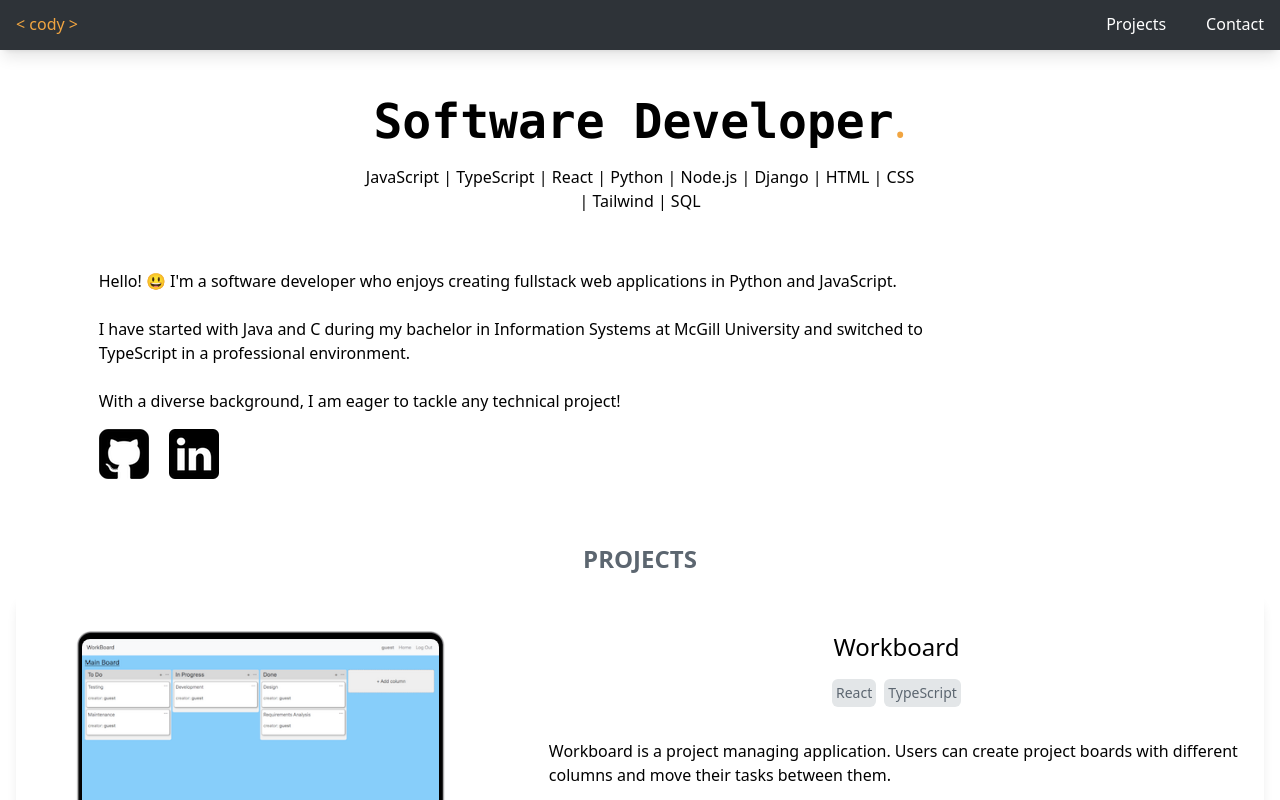
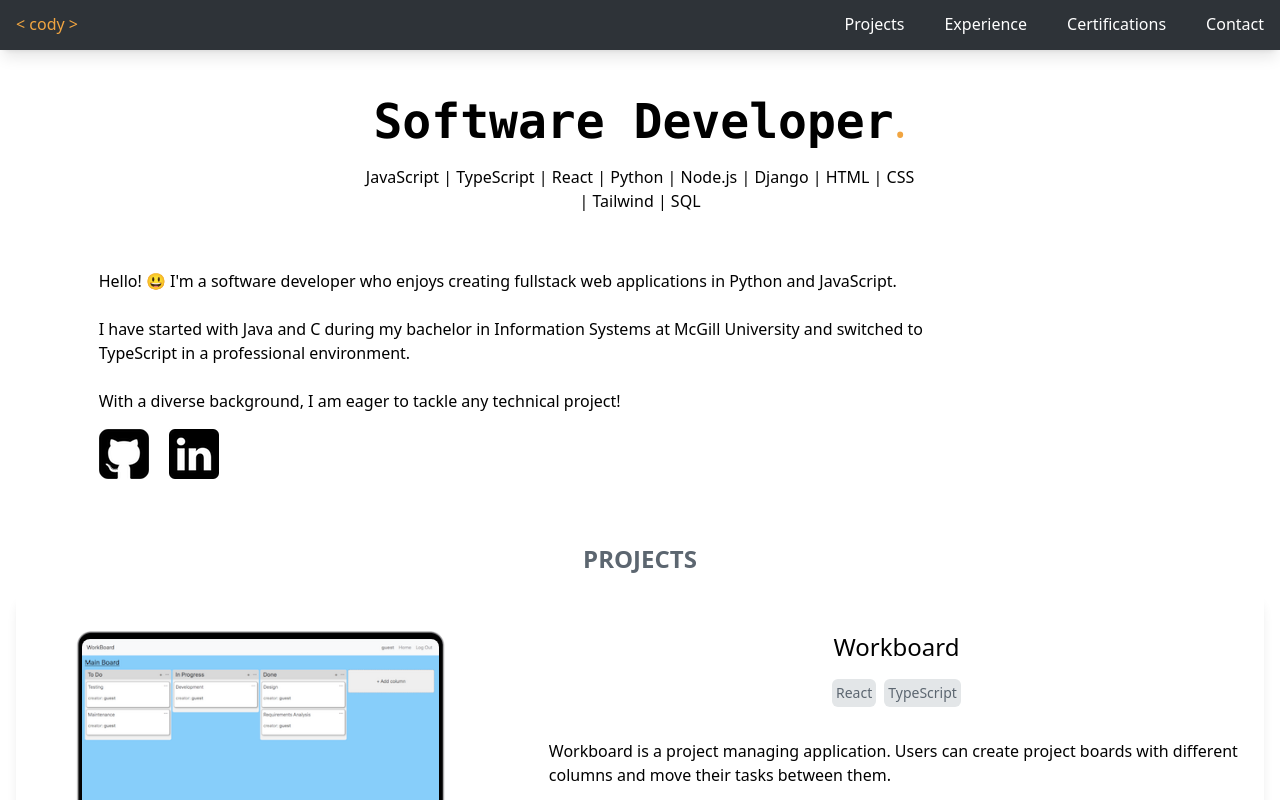
Before and after one commit to Cody06/Portfolio, a Next.js app: page / in a window 1280 px wide. Shown: the top 800 px of the page. Built offline with nearby package versions, Linux system fonts and the light colour scheme.

Commit message:
Refactor TopNav and DropdownMenu

```diff
--- a/src/components/Landing/components/DropdownMenu.tsx
+++ b/src/components/Landing/components/TopNav/DropdownMenu.tsx
@@ -1,20 +1,20 @@
 import { FontAwesomeIcon } from '@fortawesome/react-fontawesome';
 import { faBars } from '@fortawesome/free-solid-svg-icons';
 import React, { useEffect, useRef, useState } from 'react';
-import { Button } from '../types';
+import { Button } from '../../types';
 
 interface Props {
     buttonsList: Button[];
 }
 
 const DropdownMenu: React.FC<Props> = ({ buttonsList }) => {
-    const [isDropdownOpen, setIsDropdownOpen] = useState(false);
-    const nodeRef = useRef<HTMLUListElement>(null);
+    const [isOpen, setOpen] = useState(false);
+    const nodeRef = useRef<HTMLDivElement>(null);
 
     // TODO: Revisit this type
     const handleClickOutside = (event: any) => {
         if (nodeRef.current && !nodeRef.current.contains(event.target)) {
-            return setIsDropdownOpen(false);
+            return setOpen(false);
         }
     };
 
@@ -24,17 +24,14 @@ const DropdownMenu: React.FC<Props> = ({ buttonsList }) => {
     });
 
     const dropdown = (
-        <ul
-            ref={nodeRef}
-            className="absolute -right-3 bg-primary-120 p-3 space-y-2 rounded-b-md shadow-lg"
-        >
+        <ul className="absolute -right-3 bg-primary-120 p-3 space-y-2 rounded-b-md shadow-lg">
             {buttonsList.map((button) => (
                 <li key={button.id}>
                     <button
                         className="text-white"
                         onClick={() => {
                             button.onClick();
-                            setIsDropdownOpen(false);
+                            setOpen(false);
                         }}
                     >
                         {button.name}
@@ -45,16 +42,16 @@ const DropdownMenu: React.FC<Props> = ({ buttonsList }) => {
     );
 
     return (
-        <>
+        <div ref={nodeRef}>
             <button
                 onClick={() => {
-                    setIsDropdownOpen(!isDropdownOpen);
+                    setOpen(!isOpen);
                 }}
             >
                 <FontAwesomeIcon icon={faBars} className="text-white" />
             </button>
-            <div className="relative">{isDropdownOpen && dropdown}</div>
-        </>
+            <div className="relative">{isOpen && dropdown}</div>
+        </div>
     );
 };
 
--- a/src/components/Landing/components/TopNav.tsx
+++ b/src/components/Landing/components/TopNav/index.tsx
@@ -1,29 +1,33 @@
 import React from 'react';
 import DropdownMenu from './DropdownMenu';
-import { Button } from '../types';
+import { Button } from '../../types';
 
 const TopNav: React.FC = () => {
     const buttonsList: Button[] = [
         {
-            id: 'projects',
+            id: 'projects-collection',
             name: 'Projects',
-            onClick: () => {
-                const element = document.getElementById('projects-collection');
-                if (element) element.scrollIntoView();
-            },
+            onClick: () => document.getElementById('projects-collection')?.scrollIntoView(),
+        },
+        {
+            id: 'work-experience',
+            name: 'Experience',
+            onClick: () => document.getElementById('work-experience')?.scrollIntoView(),
+        },
+        {
+            id: 'certifications',
+            name: 'Certifications',
+            onClick: () => document.getElementById('certifications')?.scrollIntoView(),
         },
         {
             id: 'contact',
             name: 'Contact',
-            onClick: () => {
-                const element = document.getElementById('contact');
-                if (element) element.scrollIntoView();
-            },
+            onClick: () => document.getElementById('contact')?.scrollIntoView(),
         },
     ];
 
     return (
-        <nav className="fixed z-10 w-full px-4 py-3 bg-primary-120 shadow-lg animate-navbar">
+        <nav className="fixed z-10 w-full px-4 py-3 bg-primary-120 shadow-lg animate-navbar select-none">
             <div className="flex justify-between content-max-width m-auto">
                 <div className="text-secondary-100 hover:animate-bounce">&lt; cody &gt;</div>
 
```
